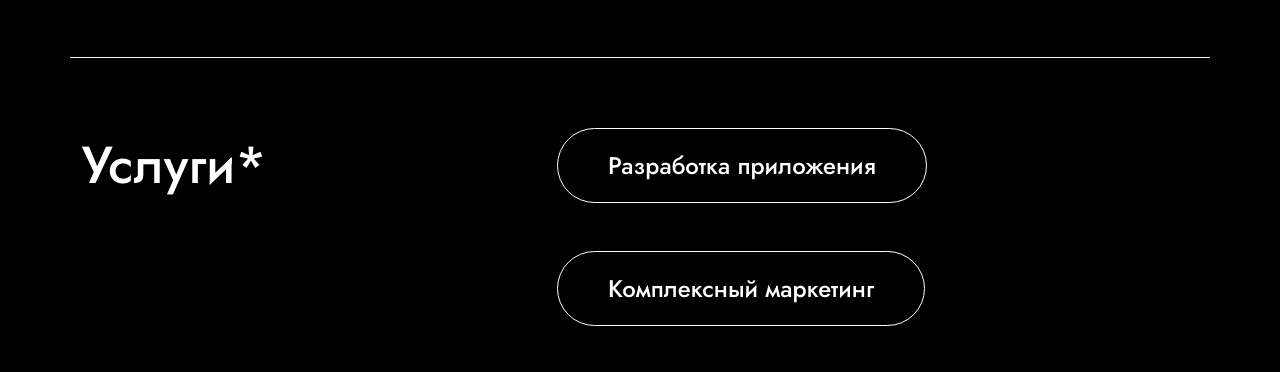
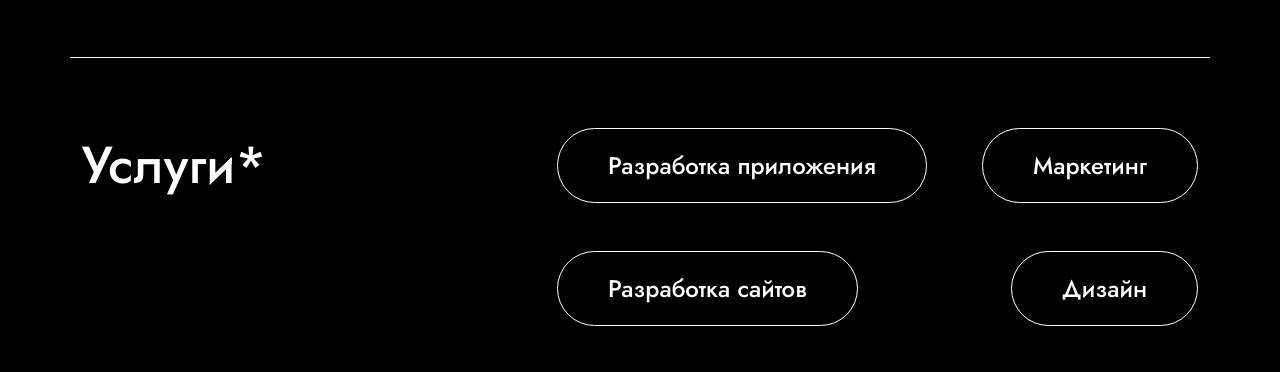
Before and after one commit to 7Davronbek/zamaan-app, a React (Create React App) app: page /#/contacts in a window 1280 px wide. Shown: the part 960-1332 px from the top of the page. Built offline with nearby package versions, Linux system fonts and the light colour scheme; no server answers.

Commit message:
zamaan-app

```diff
--- a/src/components/Products.jsx
+++ b/src/components/Products.jsx
@@ -141,7 +141,7 @@
 
                             </div>
                         </div>
-                        {filtered && filtered?.map((item, index) => (
+                        {filtered && filtered.map((item, index) => (
                             <div key={index} className={`${item.video ? 'col-lg-12' : 'col-lg-6'}`}>
                                 <a href={item.link} className="cards">
                                     {item.project_images && item.project_images.map((item2, index2) => (
@@ -157,17 +157,19 @@
                                 </a>
                             </div>
                         ))}
-                        {/* {activeGenre === 1 &&
-                            filtered?.slice(0, 1).map((item, index) => (
+                        {activeGenre === 1 &&
+                            product?.slice(0, 4).map((item, index) => (
                                 <div key={index} className="col-lg-6">
                                     <a href={item.link} className="cards">
-                                        <img className='w-100' src={item.image} alt='zamaan portfolio' />
+                                        {item.project_images && item.project_images.map((item2, index2) => (
+                                            <img key={index2} className='w-100' src={item2.image} alt='zamaan portfolio' />
+                                        ))}
                                         <h5>{item.name}</h5>
                                         <h4>{item.subname}</h4>
                                     </a>
                                 </div>
                             ))
-                        } */}
+                        }
 
                     </div>
                 </div>
--- a/src/locales/RU.js
+++ b/src/locales/RU.js
@@ -27,7 +27,7 @@
 
 
 
-    'marketing': 'Комплексный маркетинг',
+    'marketing': 'Маркетинг',
     'marketing2': 'Анализ компании и конкурентов, разработка маркетинговой стратегии',
     'marketing3': 'Продвижение в социальный сетях ',
     'marketing4': 'Создание продающей страницы',
```
